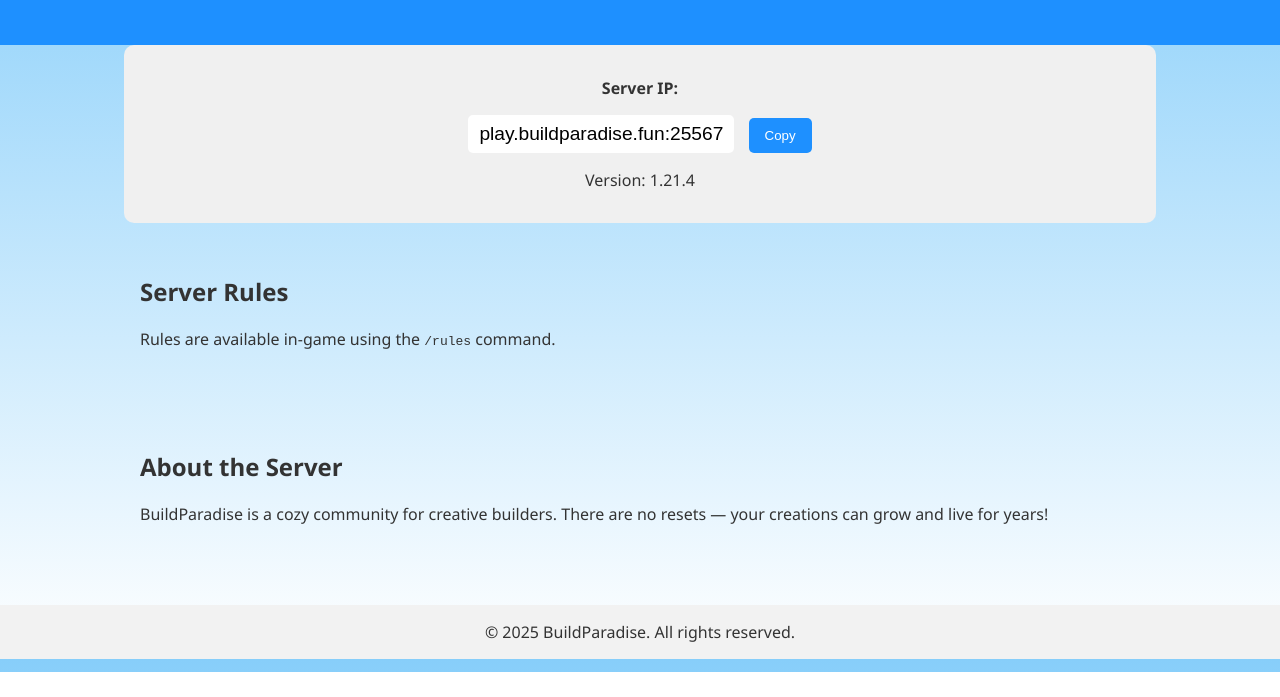
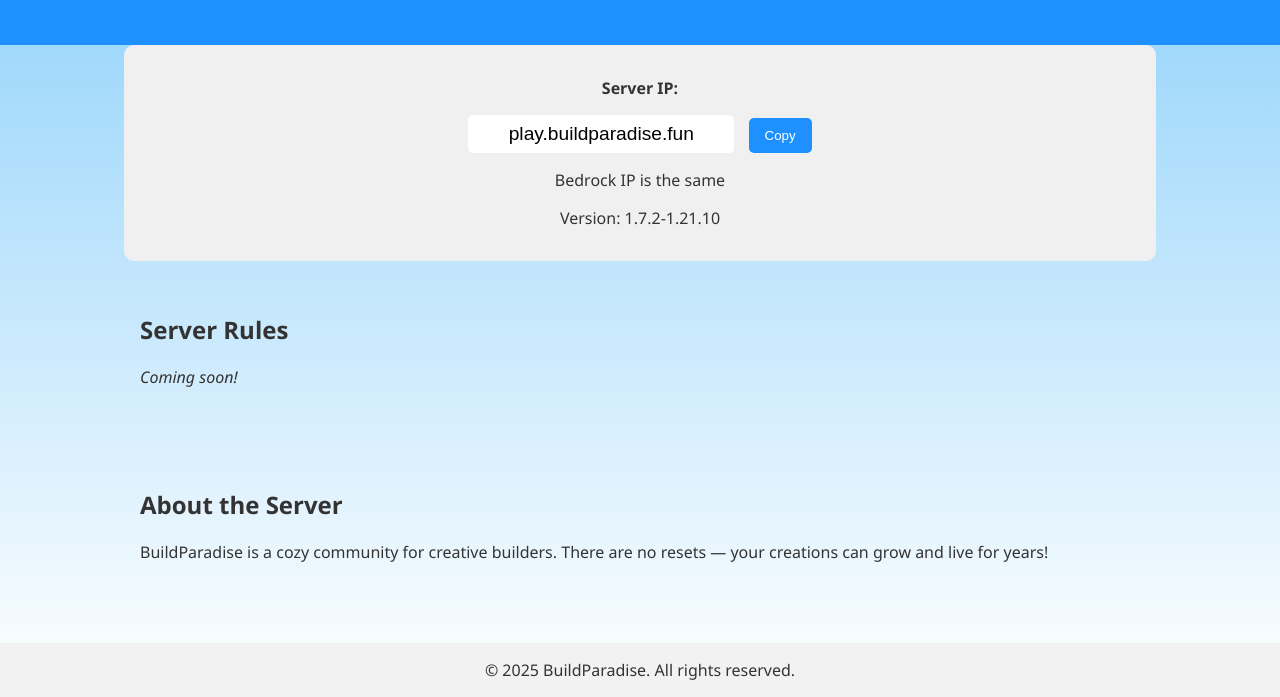
Before and after one commit to wer310/buildparadise.fun, a plain HTML site: page index.html in a window 1280 px wide. Shown: the part 128-825 px from the top of the page. Before the commit the page ends 800 px from the top, so only its background shows below. Drawn offline with Linux system fonts and the light colour scheme.

Commit message:
Update index.html

```diff
--- a/index.html
+++ b/index.html
@@ -78,14 +78,15 @@
 
 <section class="section ip-box">
   <p><strong>Server IP:</strong></p>
-  <input type="text" id="ip" value="play.buildparadise.fun:25567" readonly>
+  <input type="text" id="ip" value="play.buildparadise.fun" readonly>
   <button onclick="copyIP()">Copy</button>
-  <p>Version: 1.21.4</p>
+  <p>Bedrock IP is the same</p>
+  <p>Version: 1.7.2-1.21.10</p>
 </section>
 
 <section class="section">
   <h2>Server Rules</h2>
-  <p>Rules are available in-game using the <code>/rules</code> command.</p>
+  <p><i>Coming soon!</i></p>
 </section>
 
 <!--
```
